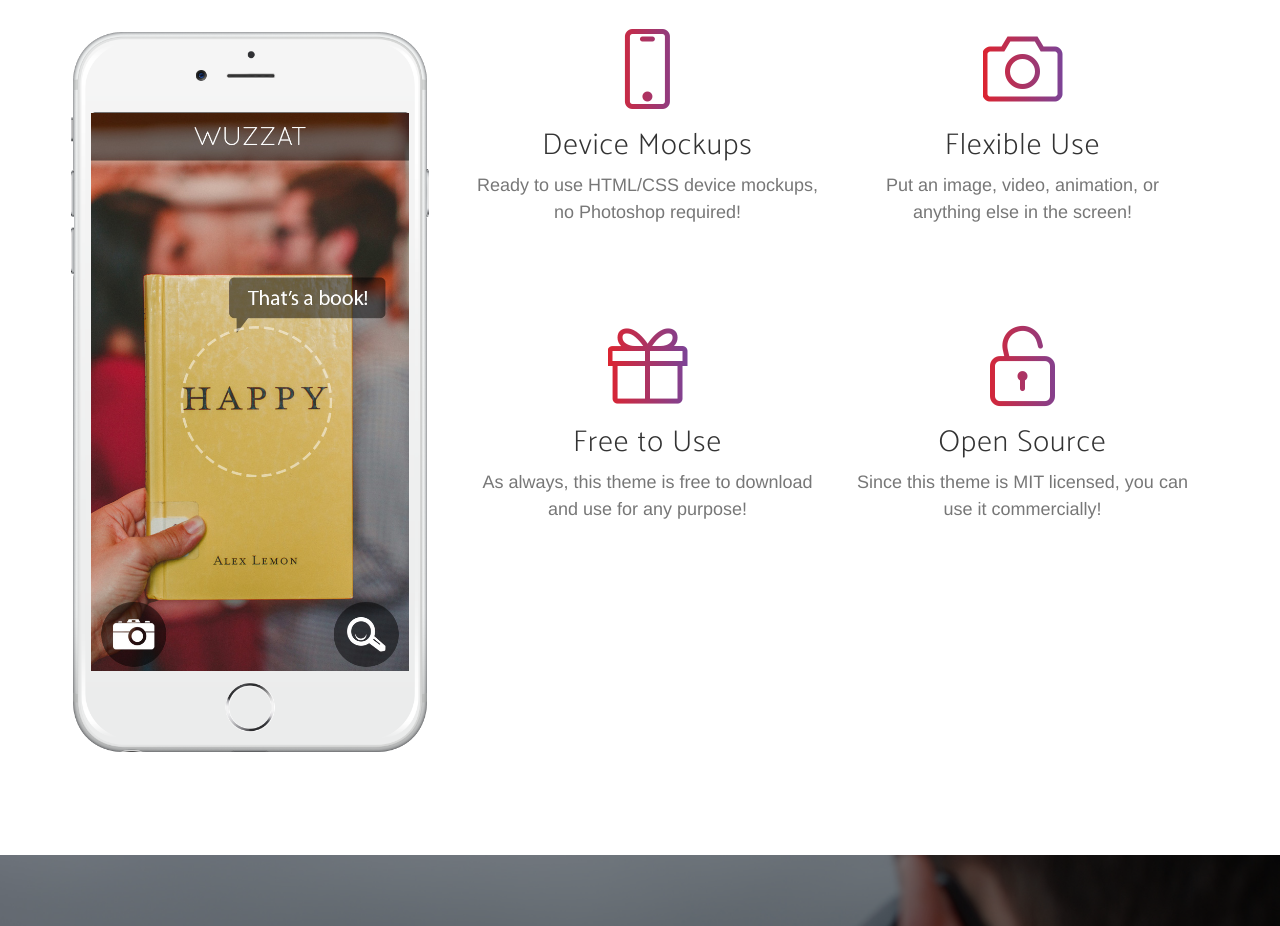
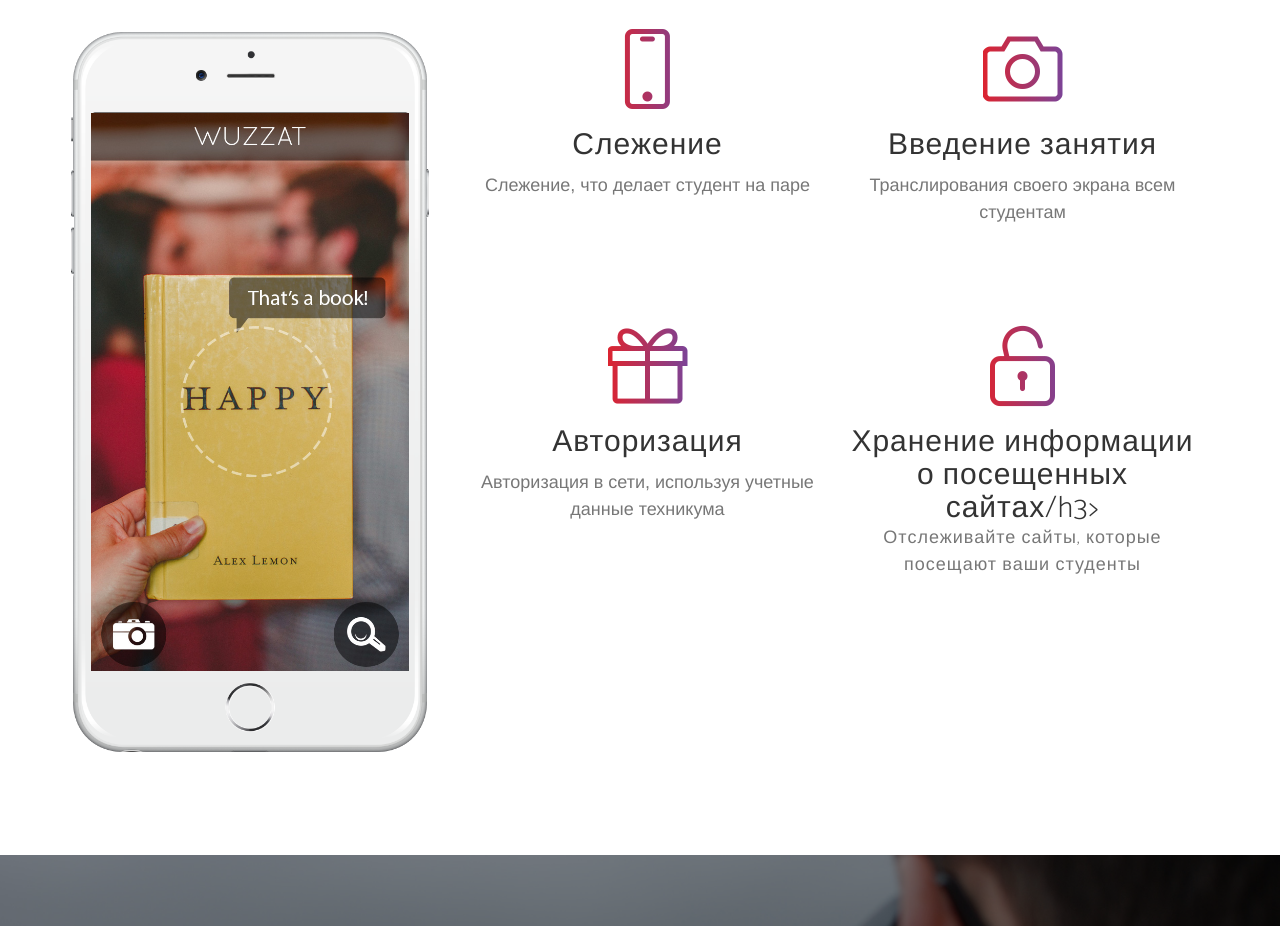
Before and after one commit to strekalev/IAT, a website: page index.html in a window 1280 px wide. Shown: the part 1660-2586 px from the top of the page. Drawn offline with nearby package versions, Linux system fonts and the light colour scheme; a web font is replaced by a local one.

Commit message:
Change Futures

```diff
--- a/index.html
+++ b/index.html
@@ -144,15 +144,15 @@
                             <div class="col-md-6">
                                 <div class="feature-item">
                                     <i class="icon-screen-smartphone text-primary"></i>
-                                    <h3>Device Mockups</h3>
-                                    <p class="text-muted">Ready to use HTML/CSS device mockups, no Photoshop required!</p>
+                                    <h3>Слежение</h3>
+                                    <p class="text-muted">Слежение, что делает студент на паре</p>
                                 </div>
                             </div>
                             <div class="col-md-6">
                                 <div class="feature-item">
                                     <i class="icon-camera text-primary"></i>
-                                    <h3>Flexible Use</h3>
-                                    <p class="text-muted">Put an image, video, animation, or anything else in the screen!</p>
+                                    <h3>Введение занятия</h3>
+                                    <p class="text-muted">Транслирования своего экрана всем студентам</p>
                                 </div>
                             </div>
                         </div>
@@ -160,15 +160,15 @@
                             <div class="col-md-6">
                                 <div class="feature-item">
                                     <i class="icon-present text-primary"></i>
-                                    <h3>Free to Use</h3>
-                                    <p class="text-muted">As always, this theme is free to download and use for any purpose!</p>
+                                    <h3>Авторизация</h3>
+                                    <p class="text-muted">Авторизация в сети, используя учетные данные техникума</p>
                                 </div>
                             </div>
                             <div class="col-md-6">
                                 <div class="feature-item">
                                     <i class="icon-lock-open text-primary"></i>
-                                    <h3>Open Source</h3>
-                                    <p class="text-muted">Since this theme is MIT licensed, you can use it commercially!</p>
+                                    <h3>Хранение информации о посещенных сайтах/h3>
+                                    <p class="text-muted">Отслеживайте сайты, которые посещают ваши студенты</p>
                                 </div>
                             </div>
                         </div>
```
